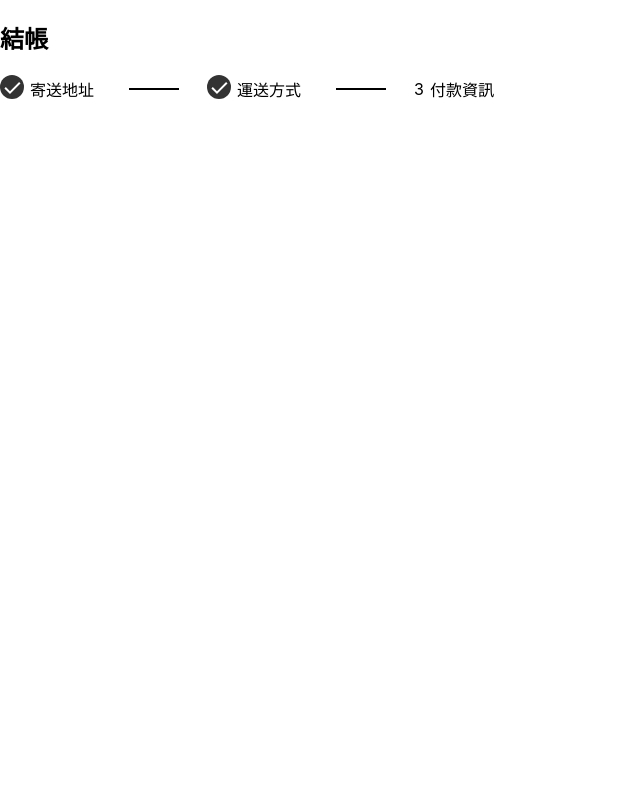
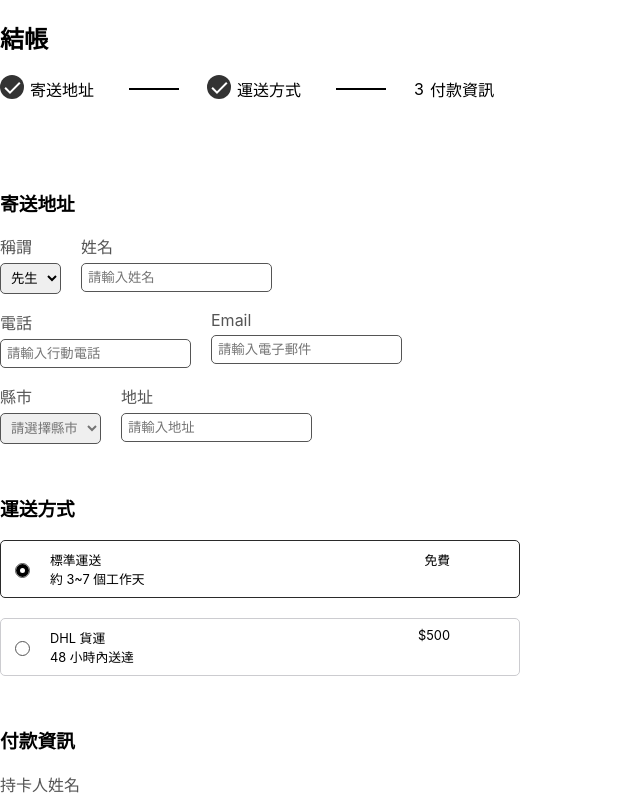
Before and after one commit to WeiLocus/alpha-shop, a React (Create React App) app: page / in a window 1280 px wide. Shown: the top 799 px of the page, without its empty margins (0-640 px from the left). Built offline with nearby package versions, Linux system fonts and the light colour scheme.

Commit message:
create step-panel: 寄送地址、運送方式、付款資訊

```diff
--- a/src/App.js
+++ b/src/App.js
@@ -1,11 +1,21 @@
-// import logo from './logo.svg';
-// import './App.css';
+import styles from './app.module.css';
 import StepProgress from "./components/step-progress/stepProgress.js";
+import StepPanel1 from "./components/step/stepPanel1.js";
+import StepPanel2 from './components/step/stepPanel2.js';
+import StepPanel3 from './components/step/stepPanel3.js';
+
 
 function App() {
   return (
-    <StepProgress />
-  );
+    <div>
+      <StepProgress />
+      <div className={styles.stepWrapper}>
+        <StepPanel1 />
+        <StepPanel2 />
+        <StepPanel3 />
+      </div>
+    </div>
+  )
 }
 
 export default App;
--- /dev/null
+++ b/src/app.module.css
@@ -0,0 +1,3 @@
+.stepWrapper {
+  width: 100%;
+}
--- a/src/components/step-progress/stepProgress.js
+++ b/src/components/step-progress/stepProgress.js
@@ -20,7 +20,7 @@ function StepProgress () {
         </span>
         <span className={styles.progressBar} data-order="2"></span>
         <span className={styles.progressGroup} data-phase="credit-card">
-          <span className="progress-icon">
+          <span className="progressIcon">
             <span className="text">3</span>
           </span>
           <span className={styles.progressLabel}>付款資訊</span>
--- a/src/components/step-progress/step_Progress.module.css
+++ b/src/components/step-progress/step_Progress.module.css
@@ -1,6 +1,6 @@
 .stepProgressWrapper {
   width: 500px;
-  height: 200px;
+  height: 150px;
 }
 
 .progressContainer {
--- /dev/null
+++ b/src/components/step/stepPanel1.js
@@ -0,0 +1,86 @@
+import styles from '../step/step_panel.module.css'
+
+export default function StepPanel1 () {
+  return (
+    <div>
+      <form className={styles.stepPanel} data-phase="address">
+        <h3 className="formTitle">寄送地址</h3>
+        <section className={styles.infoContainer}>
+          <div className={styles.line}>
+            <div className={styles.inputGroup}>
+              <div className="title">
+                <div className={styles.inputLabel}>稱謂</div>
+              </div>
+              <div className="selectContainer">
+                <select required>
+                  <option value="mr" selected>先生</option>
+                  <option value="ms">女士</option>
+                  <option value="mx">不明</option>
+                </select>
+              </div>
+            </div>
+            <div className={styles.inputGroup}>
+              <div className="title">
+                <div className={styles.inputLabel}>姓名</div>
+              </div>
+              <input type="text" placeholder="請輸入姓名" />
+            </div>
+          </div>
+          <div className={styles.line}>
+            <div className={styles.inputGroup}>
+              <div className={styles.inputLabel}>電話</div>
+              <input type="tel" placeholder="請輸入行動電話" />
+            </div>
+            <div className={styles.inputGroup}>
+              <div className={styles.inputLabel}>Email</div>
+              <input type="email" placeholder="請輸入電子郵件" />
+            </div>
+          </div>
+          <div class={styles.line}>
+            <div className={styles.inputGroup}>
+              <div className={styles.inputLabel}>縣市</div>
+              <div className="selectContainer">
+                <select required>
+                  <option value="">請選擇縣市</option>
+                  <option value="KLU">基隆市</option>
+                  <option value="TPH">新北市</option>
+                  <option value="TPE">臺北市</option>
+                  <option value="TYC">桃園市</option>
+                  <option value="HSH">新竹縣</option>
+                  <option value="HSC">新竹市</option>
+                  <option value="MAC">苗栗市</option>
+                  <option value="MAL">苗栗縣</option>
+                  <option value="TXG">臺中市</option>
+                  <option value="CWH">彰化縣</option>
+                  <option value="CWS">彰化市</option>
+                  <option value="NTC">南投市</option>
+                  <option value="NTO">南投縣</option>
+                  <option value="YLH">雲林縣</option>
+                  <option value="CHY">嘉義縣</option>
+                  <option value="CYI">嘉義市</option>
+                  <option value="TNN">臺南市</option>
+                  <option value="KHH">高雄市</option>
+                  <option value="IUH">屏東縣</option>
+                  <option value="PTS">屏東市</option>
+                  <option value="ILN">宜蘭縣</option>
+                  <option value="ILC">宜蘭市</option>
+                  <option value="HWA">花蓮縣</option>
+                  <option value="HWC">花蓮市</option>
+                  <option value="TTC">臺東市</option>
+                  <option value="TTT">臺東縣</option>
+                  <option value="PEH">澎湖縣</option>
+                  <option value="KMN">金門縣</option>
+                  <option value="LNN">連江縣</option>
+                </select>
+              </div>
+            </div>
+            <div className={styles.inputGroup}>
+              <div className={styles.inputLabel}>地址</div>
+              <input type="text" placeholder="請輸入地址" />
+            </div>
+          </div>
+        </section>
+      </form>
+    </div>
+  )
+}
--- /dev/null
+++ b/src/components/step/stepPanel2.js
@@ -0,0 +1,37 @@
+import styles from '../step/step_panel.module.css'
+
+export default function StepPanel2 () {
+  return (
+    <div>
+      <form className={styles.stepPanel} data-phase="shipping">
+        <h3 className="formTitle">運送方式</h3>
+        {/* deliverContainer */}
+        <section className="deliverContainer">
+          <label className={styles.radioGroup} data-price="0">
+            <input id="shippingStandard" type="radio" name="shipping"  checked/>
+            <div className={styles.radioInfo}>
+              <div className={styles.content}>
+                <div className="text">標準運送</div>
+                <div className="price">免費</div>
+              </div>
+              <div className="period">約 3~7 個工作天</div>
+            </div>
+            <div className={styles.radioBoxBorder}></div>
+          </label>
+
+          <label className={styles.radioGroup} data-price="500">
+            <input id="shippingDhl" type="radio" name="shipping" />
+            <div class={styles.radioInfo}>
+              <div className={styles.content}>
+                <div className="text">DHL 貨運</div>
+                <div className="price">$500</div>
+              </div>
+              <div className="period">48 小時內送達</div>
+            </div>
+            <div className={styles.radioBoxBorder}></div>
+          </label>
+        </section>
+      </form>
+    </div>
+  )
+}
--- /dev/null
+++ b/src/components/step/stepPanel3.js
@@ -0,0 +1,36 @@
+import styles from '../step/step_panel.module.css'
+
+export default function StepPanel3 () {
+  return (
+    <div>
+      <form className={styles.stepPanel} data-phase="credit-card">
+        <h3 class="formTitle">付款資訊</h3>
+        {/* creditCardContainer */}
+        <section class={styles.creditCardContainer}>
+          <div class={styles.line}>
+            <div class={styles.inputGroup}>
+              <div class={styles.inputLabel}>持卡人姓名</div>
+              <input type="text" placeholder="John Doe" />
+            </div>
+          </div>
+          <div class={styles.line}>
+            <div class={styles.inputGroup}>
+              <div class={styles.inputLabel}>卡號</div>
+              <input type="text" placeholder="1111 2222 3333 4444" />
+            </div>
+          </div>
+          <div class={styles.line}>
+            <div class={styles.inputGroup}>
+              <div class={styles.inputLabel}>有效期限</div>
+              <input type="text" placeholder="MM/YY" />
+            </div>
+            <div class={styles.inputGroup}>
+              <div class={styles.inputLabel}>CVC / CCV</div>
+              <input type="text" placeholder="123" />
+            </div>
+          </div>
+        </section>
+      </form>
+    </div>
+  )
+}
--- /dev/null
+++ b/src/components/step/step_panel.module.css
@@ -0,0 +1,82 @@
+.stepPanel {
+  margin-bottom: 50px;
+}
+
+.line {
+  display: flex;;
+  margin-bottom: 1rem;
+}
+
+.inputGroup {
+margin-right:20px;
+}
+
+.inputLabel {
+  color: #555555;
+  margin-bottom: 5px;
+}
+
+select, input {
+  border-radius: 5px;
+  padding: 6px;
+  border: 1px solid #555555;
+  cursor: pointer;
+}
+select:invalid {
+  color: #747474;
+}
+
+/* deliverContainer */
+.radioGroup {
+  display: flex;
+  align-items: center;
+  position: relative;
+  margin-bottom: 20px;
+  width: 500px;
+  padding: 10px;
+  cursor: pointer;
+}
+
+.radioInfo {
+  font-size: 0.8rem;
+}
+.content {
+  display: flex;
+  justify-content: space-between;
+  width: 400px;
+
+}
+
+input[type='radio'] {
+  width: 15px;
+  height: 15px;
+  -webkit-appearance: none;
+  border-radius: 50%;
+  margin-right: 20px;
+}
+
+input[type='radio']:checked {
+  box-shadow: inset 0 0 0 4px black;
+}
+
+.radioBoxBorder {
+  position: absolute;
+    left: 0;
+    right: 0;
+    top: 0;
+    bottom: 0;
+}
+
+input[type='radio'] ~ .radioBoxBorder {
+  border-radius: 5px;
+  border: 1px solid #ccccd0;
+}
+
+input[type='radio']:checked ~ .radioBoxBorder {
+  border: 1px solid #2A2A2A;
+}
+
+/* creditCardContainer */
+.creditCardContainer input{
+  width: 200px;
+}
```
Also changed, not shown: src/App.css (deleted, +0 -38 lines), src/components/step/progressControl.js (added).
